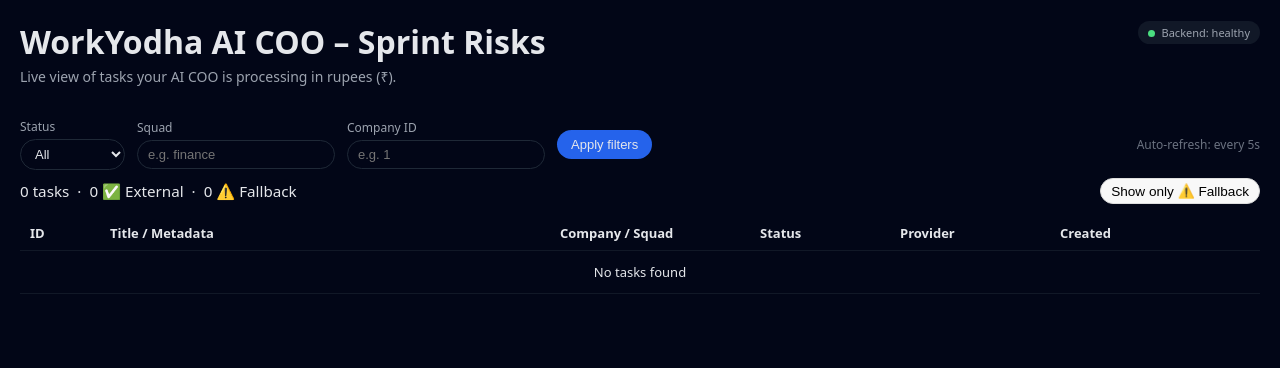
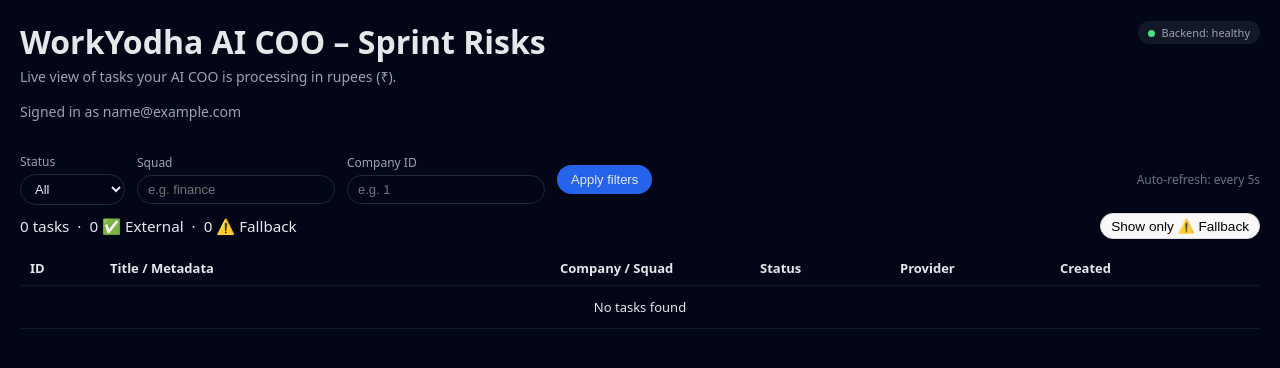
Before and after one commit to RonaldReddy024/ai-coo, a FastAPI app: template app/templates/dashboard.html in a window 1280 px wide. Shown: the top 368 px of the page. Run offline with FastAPI, Linux system fonts and the light colour scheme; the template is opened without the code that fills it: most values are stand-ins (such as "Sample title", 1, 10 or a date in 2020).

Commit message:
Update dashboard.html

```diff
--- a/app/templates/dashboard.html
+++ b/app/templates/dashboard.html
@@ -165,6 +165,11 @@
       <p class="sub">
         Live view of tasks your AI COO is processing in rupees (₹).
       </p>
+      {% if user_email %}
+      <p class="sub">
+        Signed in as {{ user_email }}
+      </p>
+      {% endif %}
     </div>
     <div>
       <span class="pill">
```
